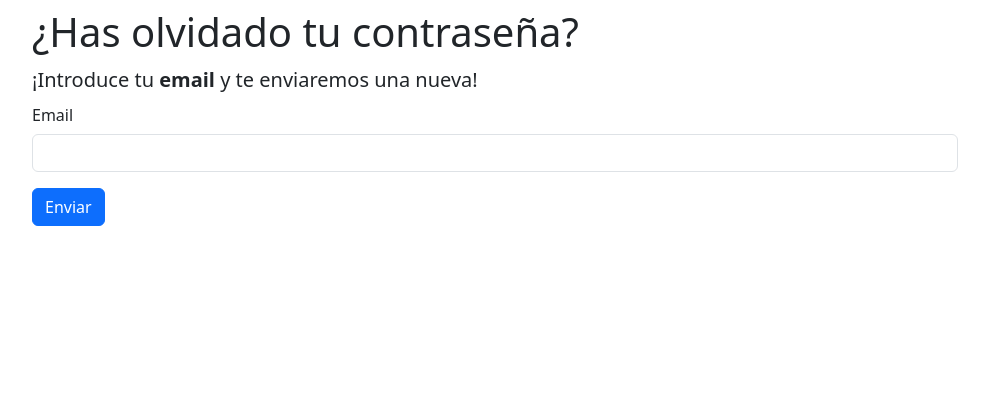
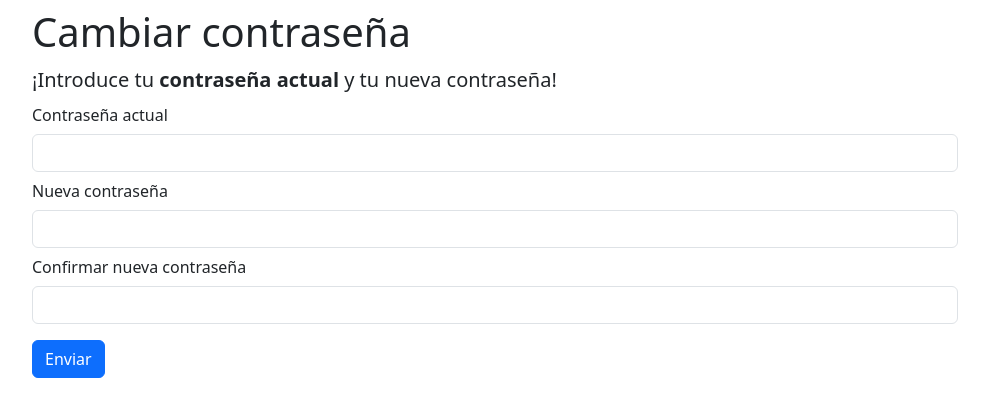
Before and after one commit to Tabu03/SanitariaFront, a website: page FrontendSanitaria(CambiarCon)/changePass.html in a window 1280 px wide. Shown: the whole page, without its empty margins (50-1039 px from the left). Drawn offline with nearby package versions, Linux system fonts and the light colour scheme.

Commit message:
Cambio formulario CambioCon

```diff
--- a/FrontendSanitaria(Recuperar)/changePass.html
+++ b/FrontendSanitaria(CambiarCon)/changePass.html
@@ -15,10 +15,14 @@
     <div class="container">
         <form id="form">
             <div class="row mb-3">
-                <h1 class="mb-2 mt-2">¿Has olvidado tu contraseña?</h1>
-                <h5 class="mt-1 mb-1">¡Introduce tu <strong>email</strong> y te enviaremos una nueva!</h5>
+                <h1 class="mb-2 mt-2">Cambiar contraseña</h1>
+                <h5 class="mt-1 mb-1">¡Introduce tu <strong>contraseña actual</strong> y tu nueva contraseña!</h5>
                 <div class="col-sm-10">
-                    <label for="inputEmail" class="col-sm-2 col-form-label">Email</label>
+                    <label for="inputEmail" class="col-sm-2 col-form-label">Contraseña actual</label>
+                    <input type="email" class="form-control" id="inputEmail">
+                    <label for="inputEmail" class="col-sm-2 col-form-label">Nueva contraseña</label>
+                    <input type="email" class="form-control" id="inputEmail">
+                    <label for="inputEmail" class="col-sm-3 col-form-label">Confirmar nueva contraseña</label>
                     <input type="email" class="form-control" id="inputEmail">
                 </div>
             </div>
```
Also changed, not shown: FrontendSanitaria(CambiarCon)/js/changePass.js (renamed from FrontendSanitaria(Recuperar)/js/changePass.js), FrontendSanitaria(CambiarCon)/package.json (renamed from FrontendSanitaria(Recuperar)/package.json), 2 other files.
